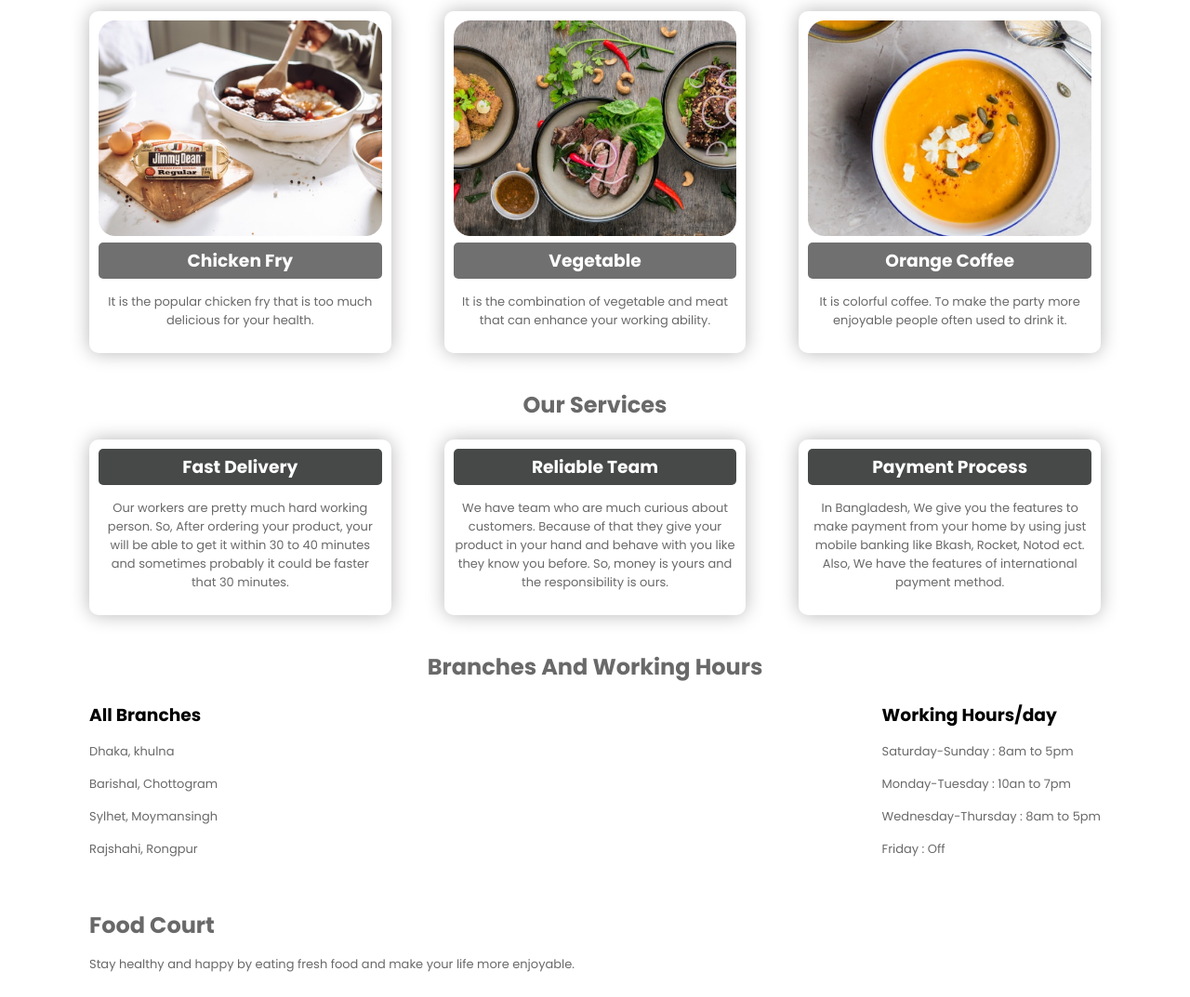
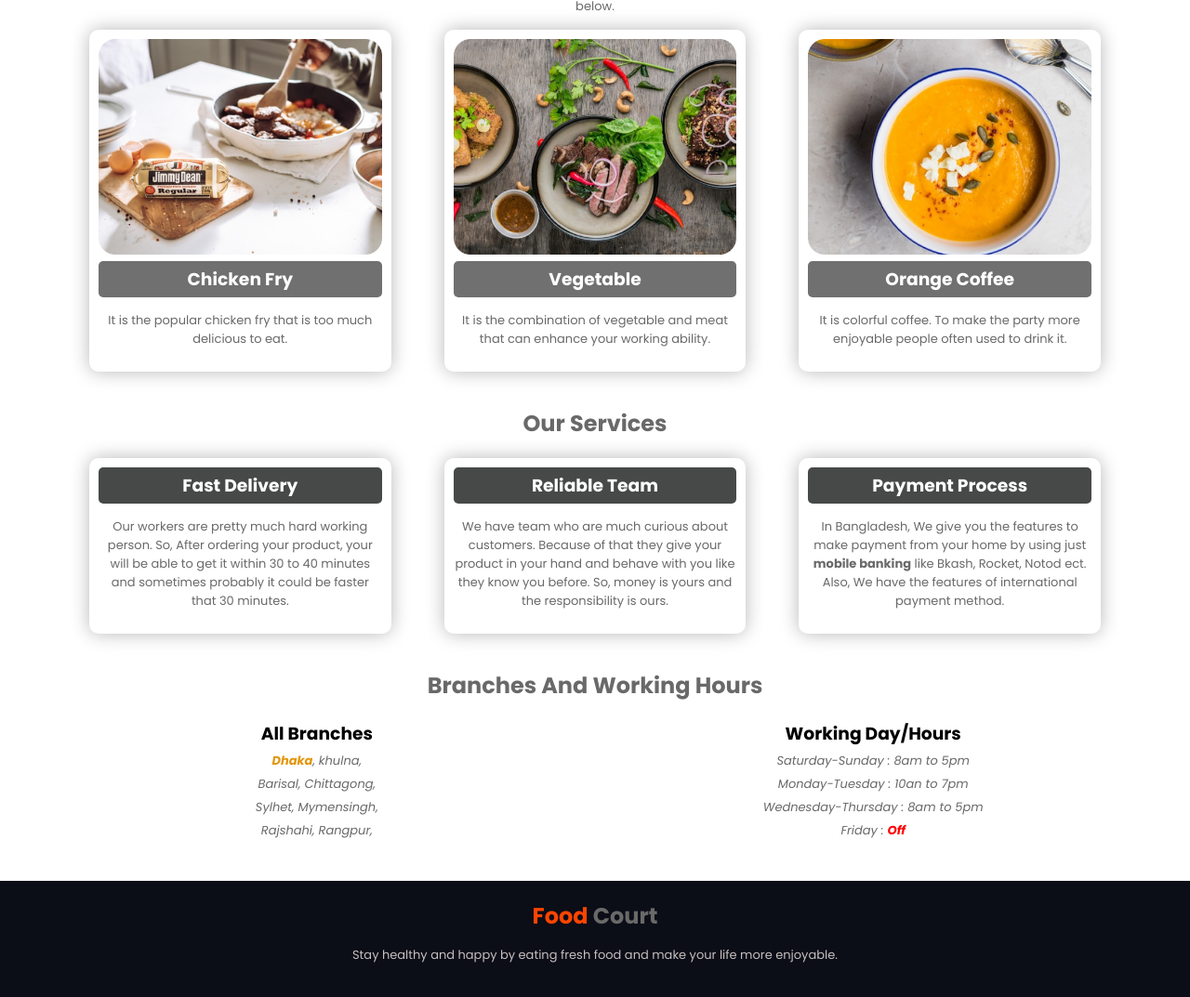
Before and after one commit to Mohib2021/food-website, a plain HTML site: page index.html in a window 1280 px wide. Shown: the part 1155-2228 px from the top of the page at 93% size. Drawn offline with Linux system fonts and the light colour scheme.

Commit message:
also style is added

```diff
--- a/index.html
+++ b/index.html
@@ -17,7 +17,7 @@
 			href="https://fonts.googleapis.com/css2?family=Poppins:ital,wght@0,400;0,500;0,600;0,700;0,800;0,900;1,400;1,500;1,600;1,700;1,800;1,900&display=swap"
 			rel="stylesheet"
 		/>
-		<!-- css link -->
+		<!-- External css link -->
 		<link rel="stylesheet" href="style.css" />
 		<title>Food Court</title>
 	</head>
@@ -69,7 +69,7 @@
 						<div class="right-side-inner-txt">
 							<h2>About Us</h2>
 							<p>
-								We are one of the largest communities to serve you foods from
+								We have one of the largest communities to serve you foods from
 								any where around the Bangladesh. If you order some foods from
 								our website, you will be able to get your foods in a short time
 								because our team members are so much careful about our customers
@@ -96,8 +96,8 @@
 					<h2>Our Recipes</h2>
 					<p>
 						We have more than thousand types of food items but according to the
-						changer of time, It could be changed. However, some of the popular
-						items are given below.
+						changer of time, It could be changed. However, some of the most
+						popular items are given below.
 					</p>
 				</div>
 				<div class="container-flex">
@@ -106,8 +106,7 @@
 							<img src="./images/food/Project Cover.jpg" alt="" />
 							<h3>Chicken Fry</h3>
 							<p>
-								It is the popular chicken fry that is too much delicious for
-								your health.
+								It is the popular chicken fry that is too much delicious to eat.
 							</p>
 						</div>
 					</div>
@@ -173,9 +172,10 @@
 								<h3>Payment Process</h3>
 								<p>
 									In Bangladesh, We give you the features to make payment from
-									your home by using just mobile banking like Bkash, Rocket,
-									Notod ect. Also, We have the features of international payment
-									method.
+									your home by using just
+									<span class="banking">mobile banking</span> like Bkash,
+									Rocket, Notod ect. Also, We have the features of international
+									payment method.
 								</p>
 							</div>
 						</div>
@@ -190,31 +190,31 @@
 					<h2>Branches And Working Hours</h2>
 				</div>
 				<div class="container-flex">
-					<div class="left-side">
-						<div class="left-side-inner">
-							<h3>All Branches</h3>
-							<p><span>Dhaka</span>, khulna</p>
-							<p>Barishal, Chottogram</p>
-							<p>Sylhet, Moymansingh</p>
-							<p>Rajshahi, Rongpur</p>
+					<div class="left-side-txt">
+						<h3>All Branches</h3>
+						<div class="branches">
+							<p><span>Dhaka</span>, khulna,</p>
+							<p>Barisal, Chittagong,</p>
+							<p>Sylhet, Mymensingh,</p>
+							<p>Rajshahi, Rangpur,</p>
 						</div>
 					</div>
-					<div class="right-side">
-						<div class="right-side-inner">
-							<h3>Working Hours/day</h3>
+					<div class="right-side-txt">
+						<h3>Working Day/Hours</h3>
+						<div class="working-time">
 							<p>Saturday-Sunday : 8am to 5pm</p>
 							<p>Monday-Tuesday : 10an to 7pm</p>
 							<p>Wednesday-Thursday : 8am to 5pm</p>
-							<p>Friday : Off</p>
+							<p>Friday : <span>Off</span></p>
 						</div>
 					</div>
 				</div>
 			</div>
 		</section>
 		<!-- location and hours section is ended and footer started here -->
-		<section>
+		<section class="footer">
 			<div class="container">
-				<div class="footer">
+				<div class="footer-inner">
 					<h2><span>Food</span> Court</h2>
 					<p>
 						Stay healthy and happy by eating fresh food and make your life more
--- a/style.css
+++ b/style.css
@@ -54,6 +54,8 @@ p, h1,h2{
     padding: 5px 15px;
     color: white;
     border-radius: 20px;
+    font-size: 13px;
+    font-weight: 600;
 }
 /* hero section's style is ended here */
 
@@ -64,7 +66,7 @@ p, h1,h2{
 }
 .left-side-inner-img{
     width: 60%;
-    padding-left: 25%;
+    padding-left: 30%;
     margin-bottom: -5px;
 }
 .right-side-inner-txt{
@@ -101,6 +103,42 @@ p, h1,h2{
     background: rgb(71, 73, 73);
     color: white;
 }
+.banking{
+    font-weight: bold;
+}
 /* Services section's style is ended here */
 
 /* Branch & Working hours section's style is started here  */
+.left-side-txt h3, .right-side-txt h3{
+    text-align: center;
+}
+.branches, .working-time{
+    text-align: center;
+    font-style: italic;
+}
+.branches p, .working-time p{
+    margin: 5px;
+}
+.branches span{
+    color: rgb(226, 150, 8);
+    font-weight: bold;
+}
+.working-time span{
+    color: red;
+    font-weight: bold;
+}
+/* Branch & Working hours section's style is ended here  */
+
+/* footer section's style started here */
+.footer{
+    background: #0b0d17;
+    padding: 20px;
+    text-align: center;
+}
+.footer-inner span{
+    color: orangered;
+}
+.footer-inner p{
+    color: rgb(199, 191, 191);
+}
+/* footer section's style ended here */
```
